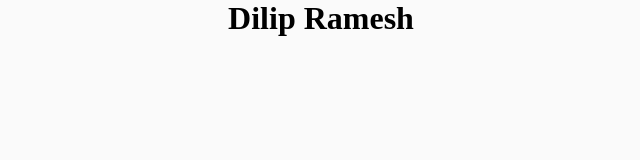
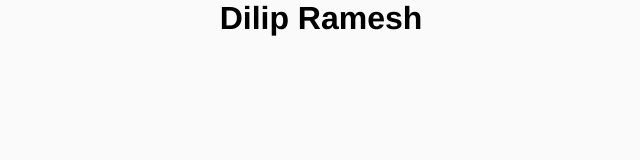
Before and after one commit to dilipr94/dilipramesh.github.io, a plain HTML site: page index.html in a window 1280 px wide. Shown: the whole page, without its empty margins (319-959 px from the left). Drawn offline with Linux system fonts and the light colour scheme.

Commit message:
Update index.html

```diff
--- a/index.html
+++ b/index.html
@@ -13,6 +13,7 @@
       div{
         height: 100%;
         width: 100%;
+        vertical-align: middle;
       }
 
       h1{
@@ -20,11 +21,11 @@
         background-color: #fafafa;
         position: relative;
         height: 75%;
+        font-size: 2em;
         margin: auto auto;
         width: auto;
         text-align: center;
-        font-style: helvetica;
-        vertical-align:middle;
+        font-family: helvetica;
       }
     </style>
   </head>
```
